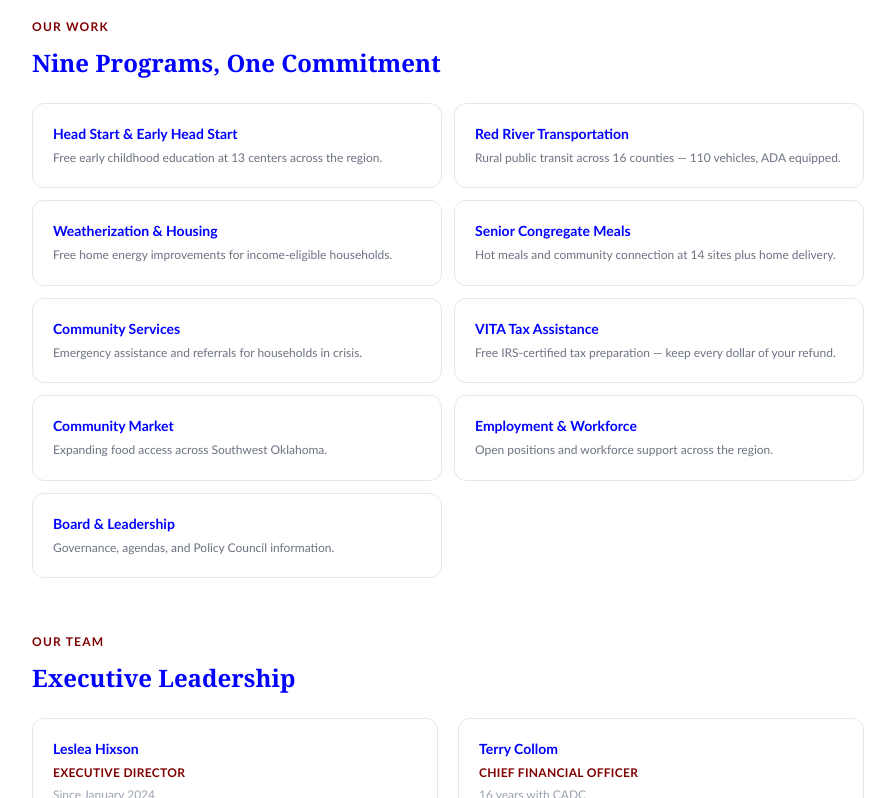
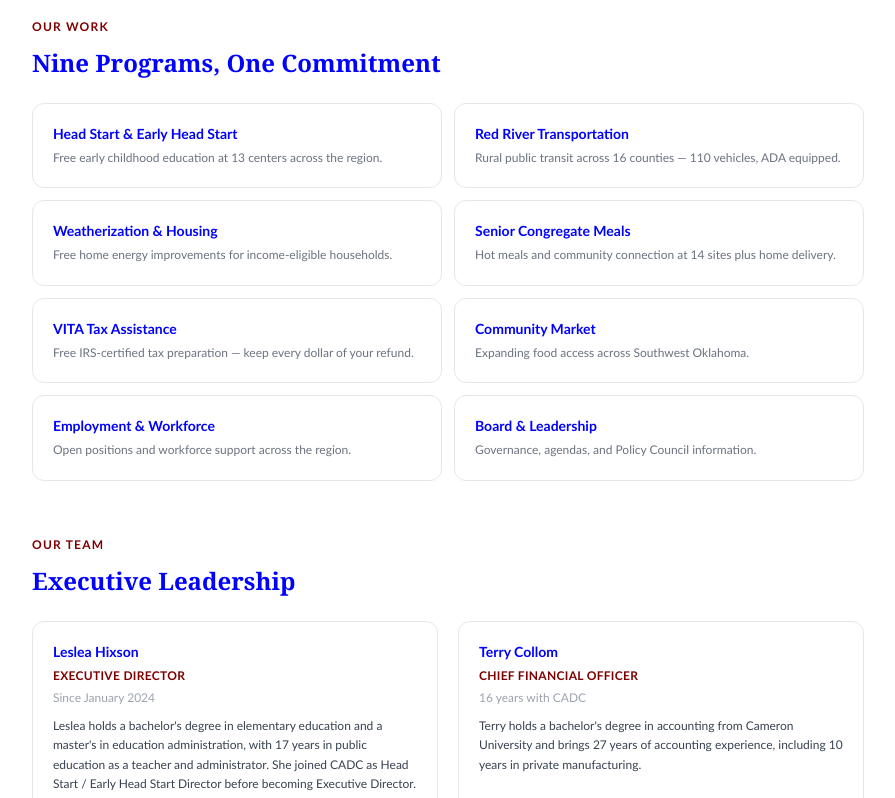
Before and after one commit to ironsilkstrategies/CADC, a Next.js app: page /about in a window 1280 px wide. Shown: the part 996-1794 px from the top of the page, without its empty margins (192-1087 px from the left). Built offline with nearby package versions, Linux system fonts and the light colour scheme.

Commit message:
Add files via upload

```diff
--- a/app/about/page.tsx
+++ b/app/about/page.tsx
@@ -92,7 +92,6 @@ export default function AboutPage() {
               { name: "Red River Transportation", href: "/programs/transit", detail: "Rural public transit across 16 counties — 110 vehicles, ADA equipped." },
               { name: "Weatherization & Housing", href: "/programs/weatherization", detail: "Free home energy improvements for income-eligible households." },
               { name: "Senior Congregate Meals", href: "/programs/senior-meals", detail: "Hot meals and community connection at 14 sites plus home delivery." },
-              { name: "Community Services", href: "/programs/community-services", detail: "Emergency assistance and referrals for households in crisis." },
               { name: "VITA Tax Assistance", href: "/programs/tax-help", detail: "Free IRS-certified tax preparation — keep every dollar of your refund." },
               { name: "Community Market", href: "/programs/community-market", detail: "Expanding food access across Southwest Oklahoma." },
               { name: "Employment & Workforce", href: "/programs/employment", detail: "Open positions and workforce support across the region." },
```
